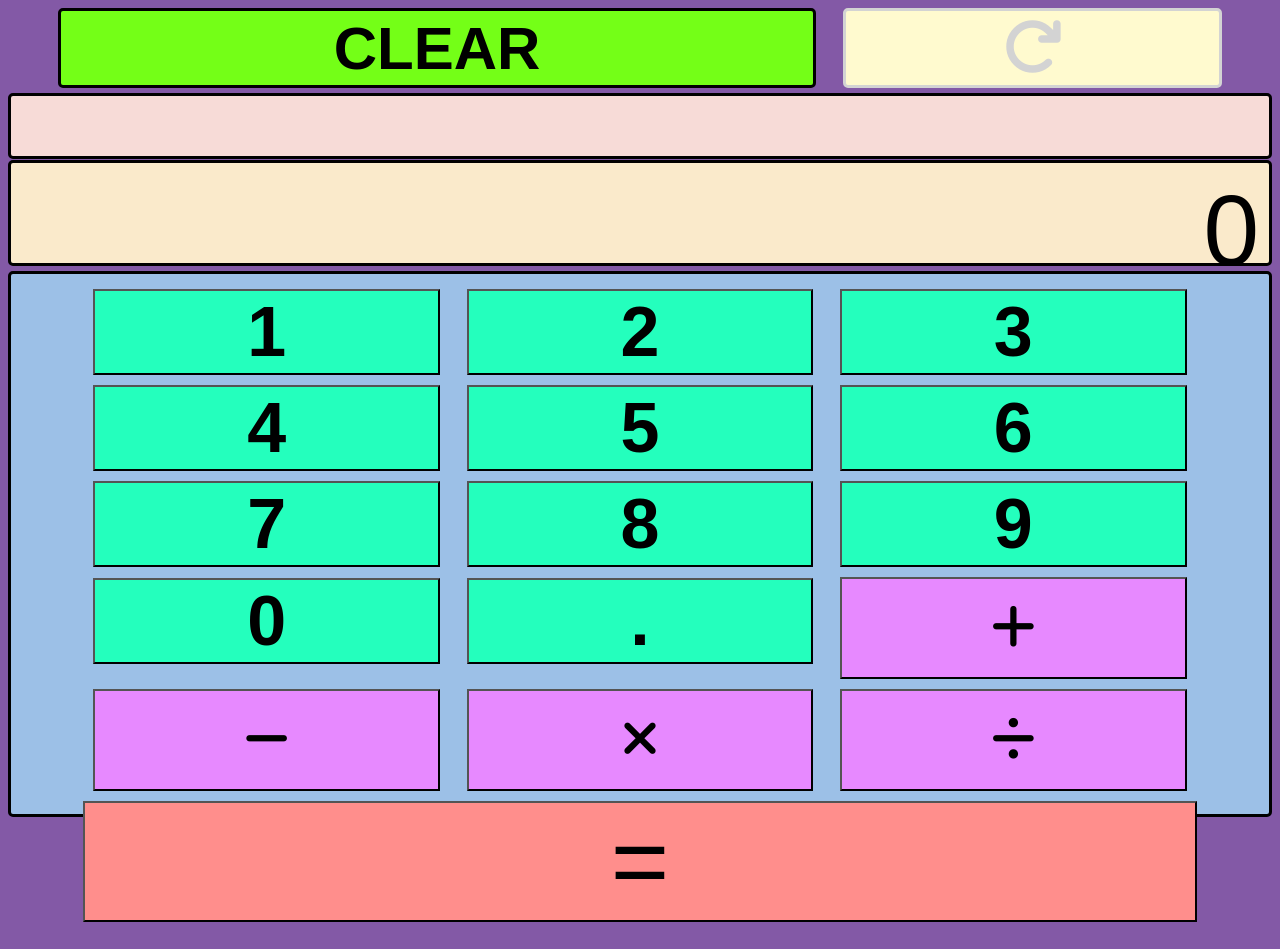
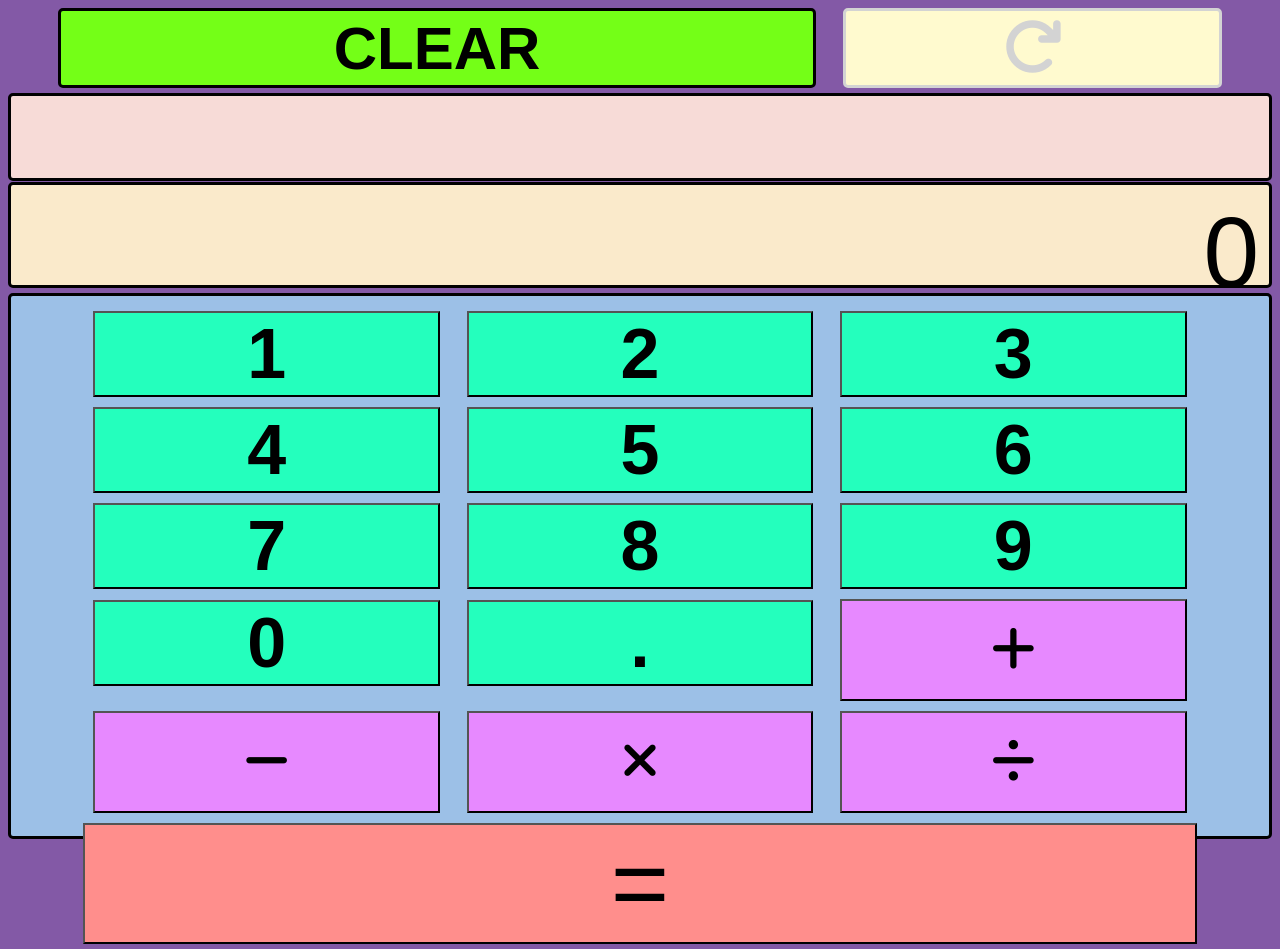
Before and after one commit to NicholasGallop/fun-calculator, a website: page index.html in a window 1280 px wide. Before the commit the page ends 927 px from the top, so only its background shows below. Drawn offline with nearby package versions, Linux system fonts and the light colour scheme.

Commit message:
Update index.html

```diff
--- a/index.html
+++ b/index.html
@@ -58,15 +58,15 @@
 			#displayEquation{
 				display: flex;
 				justify-content: right;
-  			align-items: center;
+  				align-items: center;
 				font-size: 60px;
 				border: solid;
 				border-radius: 5px;
 				width:auto;
-				height: 5vh;
+				height: 7.7vh;
 				margin: auto auto 1px auto;
 				padding: 10px;
-				font-size: 15px;
+				font-size: 85px;
 				cursor:not-allowed;
 				background-color: #F7DBD7;
 			}
@@ -84,6 +84,7 @@
 				font-size: 60px;
 				width:28%;
 				height: auto;
+				min-height: 8vh;
 				margin: 5px;
 			}
 			#equals {
```
